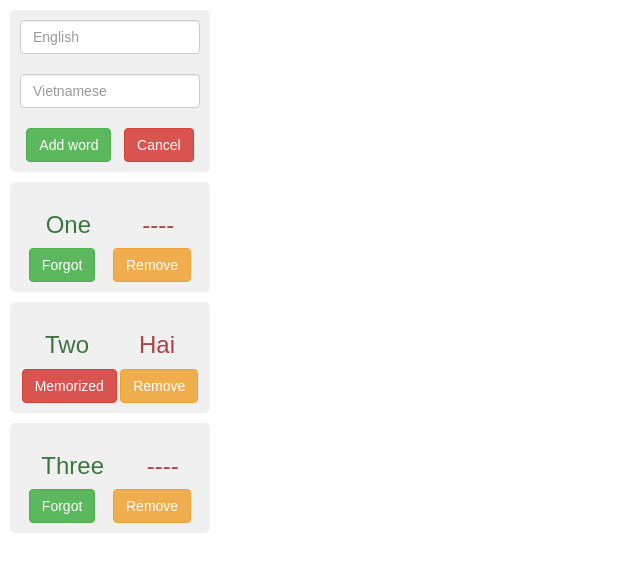
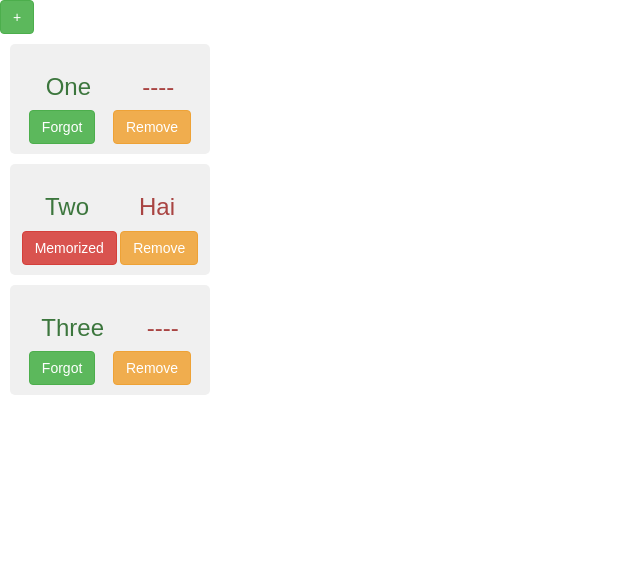
Before and after one commit to vanpho93/react1205, a React (Create React App) app: page / in a window 1280 px wide. Shown: the top 572 px of the page, without its empty margins (0-640 px from the left). Built offline with nearby package versions, Linux system fonts and the light colour scheme.

Commit message:
add form toggle

```diff
--- a/src/App.css
+++ b/src/App.css
@@ -1,32 +1,3 @@
-.App {
-  text-align: center;
-}
-
-.App-logo {
-  animation: App-logo-spin infinite 20s linear;
-  height: 80px;
-}
-
-.App-header {
-  background-color: #222;
-  height: 150px;
-  padding: 20px;
-  color: white;
-}
-
-.App-title {
-  font-size: 1.5em;
-}
-
-.App-intro {
-  font-size: large;
-}
-
-@keyframes App-logo-spin {
-  from { transform: rotate(0deg); }
-  to { transform: rotate(360deg); }
-}
-
 .word {
   width: 200px;
   display: flex;
--- a/src/components/List.js
+++ b/src/components/List.js
@@ -10,7 +10,7 @@ const words = [
 export default class List extends Component {
     constructor(props) {
         super(props);
-        this.state = { words, txtEn: '', txtVn: '' };
+        this.state = { words, txtEn: '', txtVn: '', shouldShowForm: false };
         this.getWordItem = this.getWordItem.bind(this);
         this.addWord = this.addWord.bind(this);
     }
@@ -55,22 +55,12 @@ export default class List extends Component {
         );
     }
 
-    addWord() {
-        const { words, txtEn, txtVn } = this.state;
-        const word = {
-            id: Math.random() + '',
-            en: txtEn,
-            vn: txtVn,
-            isMemorized: false
-        };
-        const newWords = words.concat(word);
-        this.setState({ words: newWords, txtEn: '', txtVn: '' });
-    }
-
-    render() {
-        const { words, txtEn, txtVn } = this.state;
+    getForm() {
+        const { txtEn, txtVn } = this.state;
+        if (!this.state.shouldShowForm) return (
+            <button className="btn btn-success">+</button>
+        );
         return (
-            <div className="App">
             <div className="form-group" className="word-form">
                 <input
                     placeholder="English"
@@ -97,6 +87,26 @@ export default class List extends Component {
                     </button>
                 </div>
             </div>
+        );
+    }
+
+    addWord() {
+        const { words, txtEn, txtVn } = this.state;
+        const word = {
+            id: Math.random() + '',
+            en: txtEn,
+            vn: txtVn,
+            isMemorized: false
+        };
+        const newWords = words.concat(word);
+        this.setState({ words: newWords, txtEn: '', txtVn: '' });
+    }
+
+    render() {
+        const { words, txtEn, txtVn, shouldShowForm } = this.state;
+        return (
+            <div className="App">
+                { this.getForm() }
                 { words.map(word => this.getWordItem(word)) }
             </div>
         );
```
Lines whose indentation alone changed are shown as unchanged.
